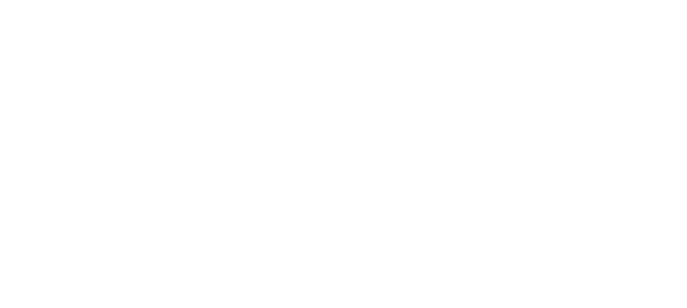
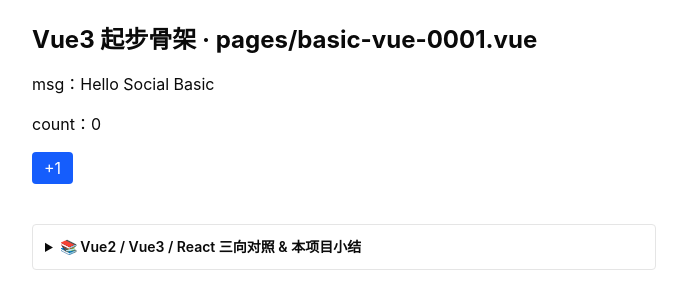
Before and after one commit to 1256807020/social-basic, a Nuxt app: page /basic-vue-0001 in a window 1280 px wide. Before the commit this address had no page. Shown: the top 308 px of the page, without its empty margins (296-983 px from the left). Built offline with nearby package versions, Linux system fonts and the light colour scheme.

Commit message:
docs(basic-vue-0001): Vue3 基础知识点示例（顶部实战定位 + 文末 Vue2/Vue3/React 三向对照）

```diff
--- /dev/null
+++ b/app/pages/basic-vue-0001.vue
@@ -0,0 +1,50 @@
+<script setup lang="ts">
+// ───────────────────────────────────────────────────────────
+// 从 Vue2 升级到 Vue3（起步篇）· &lt;script setup&gt; + 模板插值
+// · Vue2：Options API —— data() / methods / computed 分散写，模板用 {{ }} 插值；
+// · Vue3：&lt;script setup&gt; 组合式 —— 顶层 const 即响应式状态，函数即方法，模板直接可用；
+// · React 对照：&lt;script setup&gt; ≈ 函数组件顶层作用域，ref ≈ useState，computed ≈ useMemo。
+// 📌 实战定位：Vue3 起步骨架【基础必学】；所有 Vue3 页面都长这样，先吃透。
+// 🧭 学习模式：🔧固定写法=&lt;script setup&gt; + ref + {{ }} 插值；👉=练习点（已填，跑通即懂）；文末 <details> 有 Vue2/Vue3/React 三向对照。
+// ───────────────────────────────────────────────────────────
+import { ref } from 'vue'
+
+// 🔧 固定写法：ref 包裹基本类型，模板里自动解包（JS 里要 .value）
+const count = ref(0)
+const msg = ref('Hello Social Basic')
+
+// 👉 练习：把按钮改成 +2，或加一个输入框用 v-model 双向绑 msg
+function inc() {
+  count.value++
+}
+</script>
+
+<template>
+  <main class="mx-auto max-w-2xl space-y-4 p-6">
+    <h1 class="text-2xl font-bold">Vue3 起步骨架 · pages/basic-vue-0001.vue</h1>
+    <p>msg：{{ msg }}</p>
+    <p>count：{{ count }}</p>
+    <button class="rounded bg-blue-600 px-3 py-1 text-white" @click="inc">+1</button>
+
+    <details class="mt-6 rounded border p-3 text-sm">
+      <summary class="cursor-pointer font-semibold">📚 Vue2 / Vue3 / React 三向对照 & 本项目小结</summary>
+      <table class="mt-2 w-full border-collapse text-left">
+        <thead>
+          <tr class="border-b">
+            <th class="px-2 py-1">维度</th>
+            <th class="px-2 py-1">Vue2 (Options)</th>
+            <th class="px-2 py-1">Vue3 (&lt;script setup&gt;)</th>
+            <th class="px-2 py-1">React</th>
+          </tr>
+        </thead>
+        <tbody>
+          <tr class="border-b"><td class="px-2 py-1">状态</td><td class="px-2 py-1">data() 返回对象</td><td class="px-2 py-1">const x = ref(0)</td><td class="px-2 py-1">const [x,setX]=useState(0)</td></tr>
+          <tr class="border-b"><td class="px-2 py-1">方法</td><td class="px-2 py-1">methods:{...}</td><td class="px-2 py-1">顶层 function</td><td class="px-2 py-1">顶层 function</td></tr>
+          <tr class="border-b"><td class="px-2 py-1">插值</td><td class="px-2 py-1">{{ count }}</td><td class="px-2 py-1">{{ count }}</td><td class="px-2 py-1">{'{count}'}</td></tr>
+          <tr class="border-b"><td class="px-2 py-1">改值</td><td class="px-2 py-1">this.count++</td><td class="px-2 py-1">count.value++</td><td class="px-2 py-1">setX(x+1)</td></tr>
+        </tbody>
+      </table>
+      <p class="mt-2 text-gray-500">📝 小结：Vue3 用 &lt;script setup&gt; 把状态/方法写在顶层，模板直接可用；ref 在 JS 里要 .value，模板里自动解包。</p>
+    </details>
+  </main>
+</template>
```
